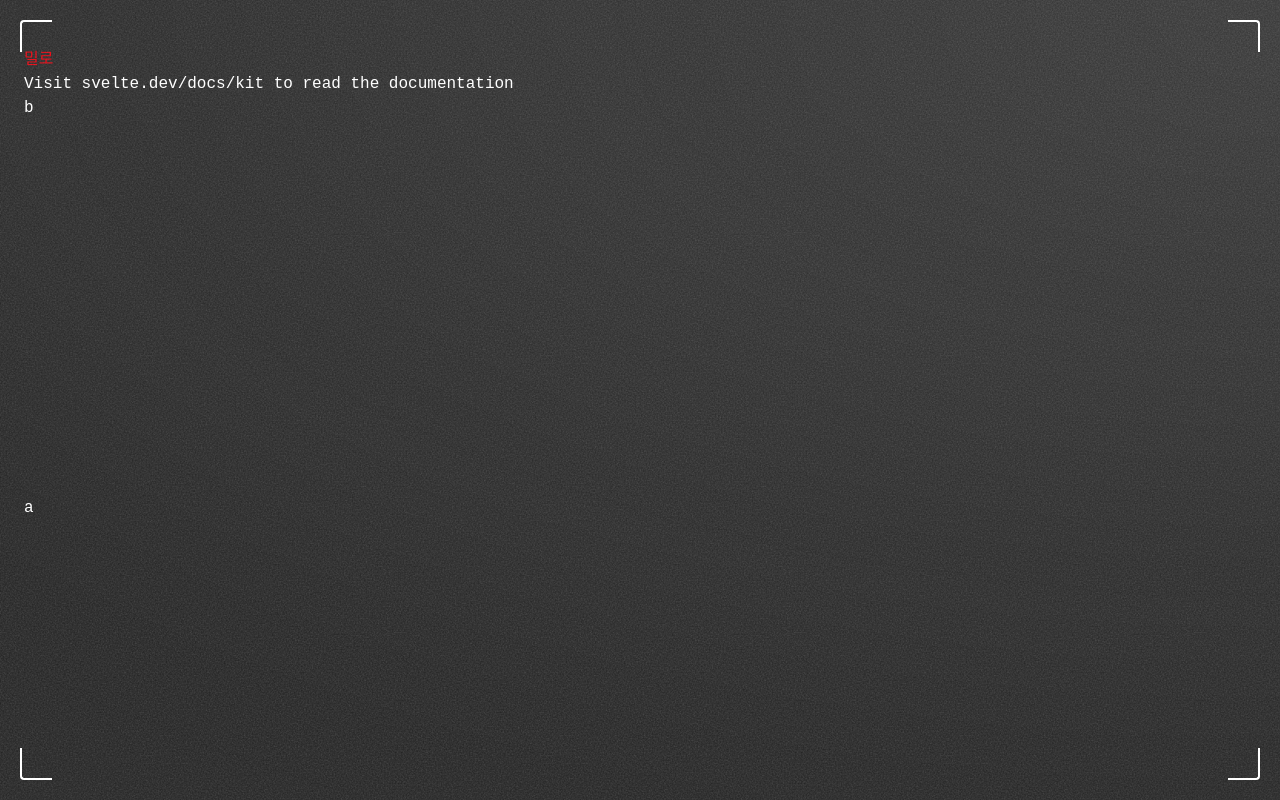
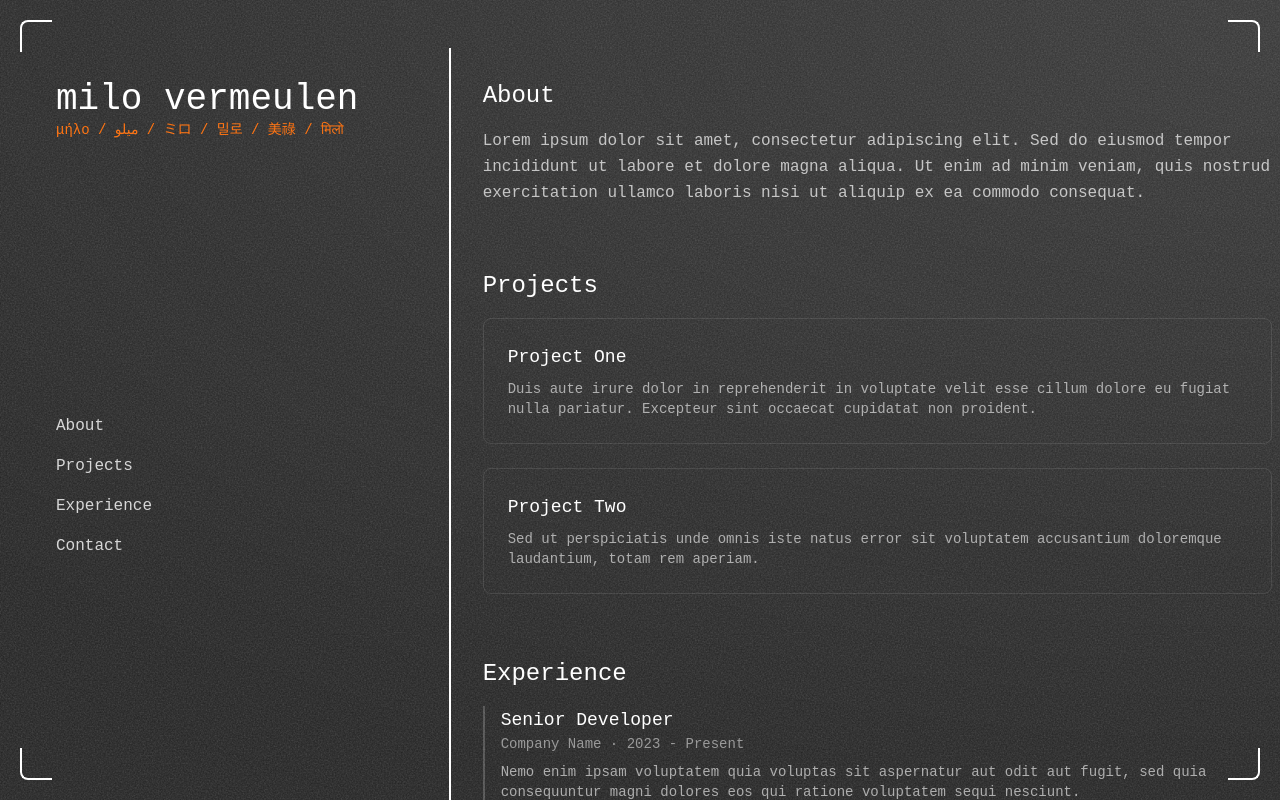
Before and after one commit to mivermeu/milovermeulen.com, a SvelteKit app: page / in a window 1280 px wide. Built offline with nearby package versions, Linux system fonts and the light colour scheme.

Commit message:
Create mockup of new layout

```diff
--- a/src/lib/components/BracketedSection.svelte
+++ b/src/lib/components/BracketedSection.svelte
@@ -19,7 +19,7 @@
     bracketThickness = 2,
     bracketSize = 32,
     bracketColor = "white",
-    bracketRounded = "sm",
+    bracketRounded = "lg",
     bracketOffset = 20
   }: Props = $props();
 
--- a/src/routes/+page.svelte
+++ b/src/routes/+page.svelte
@@ -1,4 +1,86 @@
-<h1 class="font-medium text-red-600">밀로</h1>
-<p>Visit <a href="https://svelte.dev/docs/kit">svelte.dev/docs/kit</a> to read the documentation</p>
-<div class="h-100">b</div>
-<p>a</p>
+<div class="flex h-screen w-screen">
+	<aside class="flex w-1/3 flex-col justify-between border-r-2 border-white p-8">
+		<div>
+			<h1 class="text-4xl font-medium text-white">milo vermeulen</h1>
+			<p class="text-sm text-orange-500">μήλο / ميلو / ミロ / 밀로 / 美祿 / मिलो</p>
+		</div>
+
+		<nav class="mt-8">
+			<ul class="space-y-4">
+				<li>
+					<a href="#about" class="transition-colors text-white/80 hover:text-white">About</a>
+				</li>
+				<li>
+					<a href="#projects" class="transition-colors text-white/80 hover:text-white">Projects</a>
+				</li>
+				<li>
+					<a href="#experience" class="transition-colors text-white/80 hover:text-white">Experience</a>
+				</li>
+				<li>
+					<a href="#contact" class="transition-colors text-white/80 hover:text-white">Contact</a>
+				</li>
+			</ul>
+		</nav>
+
+		<div class="text-xs text-white/40">
+			<p>© {new Date().getFullYear()} Milovermeulen</p>
+		</div>
+	</aside>
+
+	<main class="w-2/3 overflow-y-auto p-8">
+		<section id="about" class="mb-16">
+			<h2 class="mb-4 text-2xl font-medium text-white">About</h2>
+			<p class="leading-relaxed text-white/70">
+				Lorem ipsum dolor sit amet, consectetur adipiscing elit. Sed do eiusmod tempor incididunt ut labore et dolore magna aliqua. Ut enim ad minim veniam, quis nostrud exercitation ullamco laboris nisi ut aliquip ex ea commodo consequat.
+			</p>
+		</section>
+
+		<section id="projects" class="mb-16">
+			<h2 class="mb-4 text-2xl font-medium text-white">Projects</h2>
+			<div class="space-y-6">
+				<div class="rounded-lg border border-white/10 p-6">
+					<h3 class="mb-2 text-lg font-medium text-white">Project One</h3>
+					<p class="text-sm text-white/60">
+						Duis aute irure dolor in reprehenderit in voluptate velit esse cillum dolore eu fugiat nulla pariatur. Excepteur sint occaecat cupidatat non proident.
+					</p>
+				</div>
+				<div class="rounded-lg border border-white/10 p-6">
+					<h3 class="mb-2 text-lg font-medium text-white">Project Two</h3>
+					<p class="text-sm text-white/60">
+						Sed ut perspiciatis unde omnis iste natus error sit voluptatem accusantium doloremque laudantium, totam rem aperiam.
+					</p>
+				</div>
+			</div>
+		</section>
+
+		<section id="experience" class="mb-16">
+			<h2 class="mb-4 text-2xl font-medium text-white">Experience</h2>
+			<div class="space-y-4">
+				<div class="border-l-2 border-white/20 pl-4">
+					<h3 class="text-lg font-medium text-white">Senior Developer</h3>
+					<p class="text-sm text-white/50">Company Name · 2023 - Present</p>
+					<p class="mt-2 text-sm text-white/60">
+						Nemo enim ipsam voluptatem quia voluptas sit aspernatur aut odit aut fugit, sed quia consequuntur magni dolores eos qui ratione voluptatem sequi nesciunt.
+					</p>
+				</div>
+				<div class="border-l-2 border-white/20 pl-4">
+					<h3 class="text-lg font-medium text-white">Junior Developer</h3>
+					<p class="text-sm text-white/50">Another Company · 2021 - 2023</p>
+					<p class="mt-2 text-sm text-white/60">
+						Neque porro quisquam est, qui dolorem ipsum quia dolor sit amet, consectetur, adipisci velit.
+					</p>
+				</div>
+			</div>
+		</section>
+
+		<section id="contact">
+			<h2 class="mb-4 text-2xl font-medium text-white">Contact</h2>
+			<p class="leading-relaxed text-white/70">
+				At vero eos et accusamus et iusto odio dignissimos ducimus qui blanditiis praesentium voluptatum deleniti atque corrupti quos dolores et quas molestias excepturi sint occaecati cupiditate non provident.
+			</p>
+			<p class="mt-4 text-white/60">
+				Email: <a href="mailto:hello@example.com" class="text-red-600 hover:underline">hello@example.com</a>
+			</p>
+		</section>
+	</main>
+</div>
```
